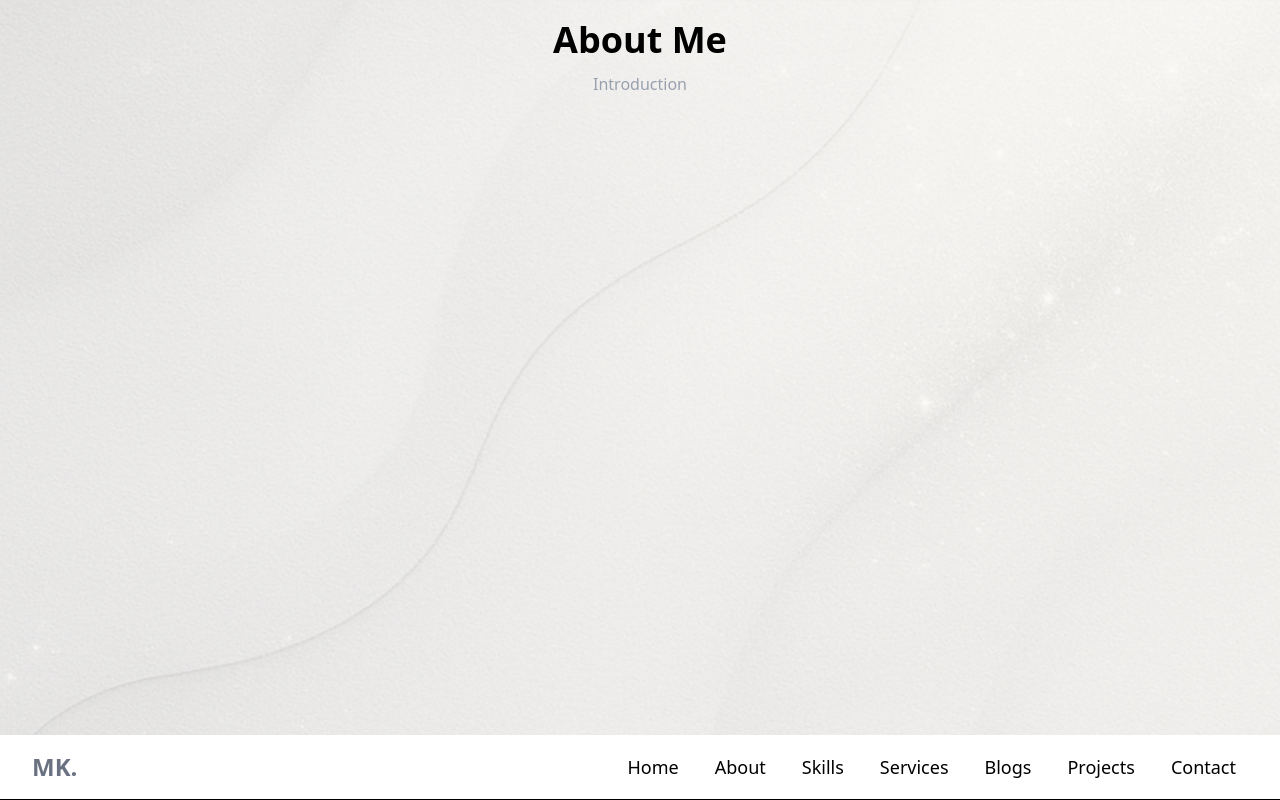
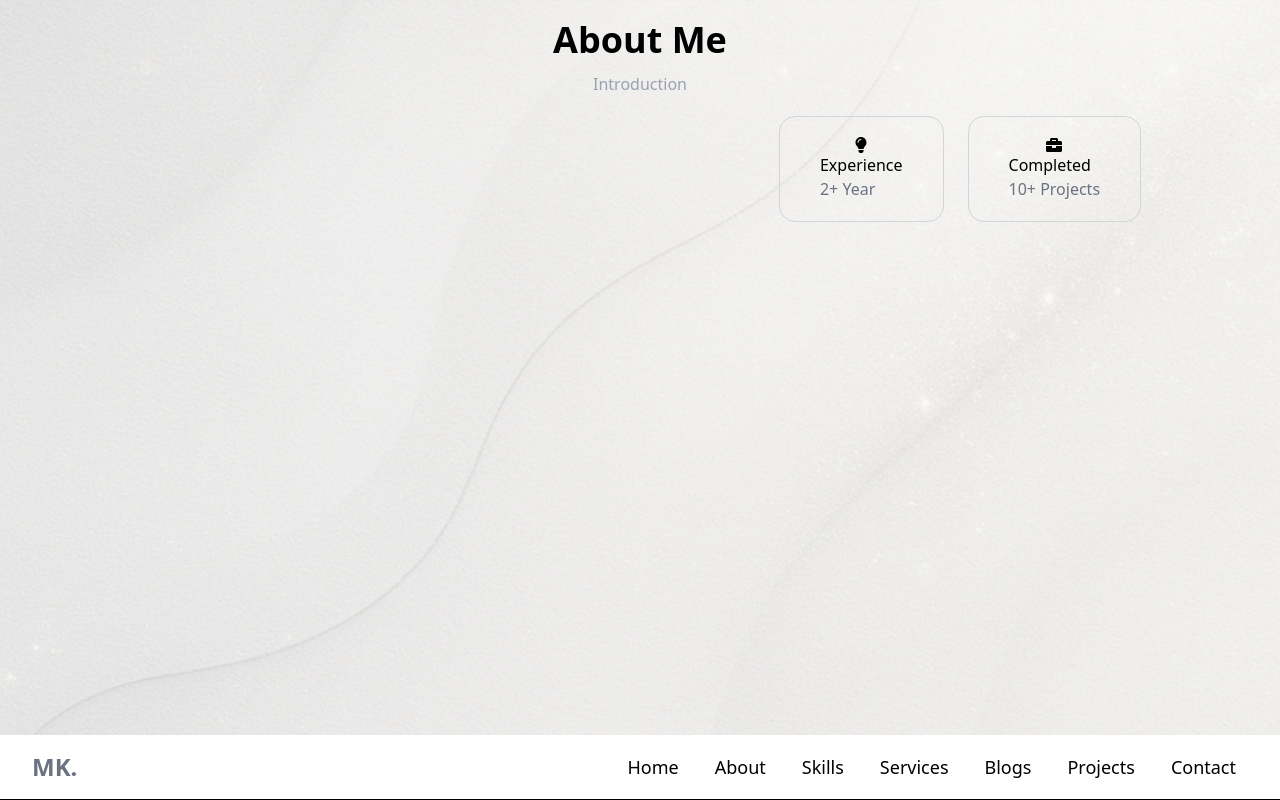
Before and after one commit to KorirMoze/nextjsportfolio, a Next.js app: page /about in a window 1280 px wide. Shown: the top 800 px of the page. Built offline with nearby package versions, Linux system fonts and the light colour scheme.

Commit message:
Update About page

```diff
--- a/app/about/page.jsx
+++ b/app/about/page.jsx
@@ -1,5 +1,6 @@
 import Banner from '@/components/Banner'
 import React from 'react'
+import { FaLightbulb, FaBriefcase } from "react-icons/fa";
 
 const AboutSection = () => {
   return (
@@ -8,7 +9,7 @@ const AboutSection = () => {
         <h1 className='text-3xl sm:text-4xl font-bold mb-3 pt-5 text-black-600'>About Me</h1>
         <p className='text-gray-400 '>Introduction</p>
       </div>
-      <div className='max-w-7xl mx-auto flex flex-col md:flex-row justify-between items-start gap-12'>
+      <div className='max-w-7xl mx-auto flex flex-col md:flex-row justify-between items-start gap-12 '>
         {/*left side*/}
         <div className="w-full md:w-1/2 space-y-8">
         {/*Image*/}
@@ -16,7 +17,23 @@ const AboutSection = () => {
 
         {/*right side*/}
         <div className='max-w-7xl mx-auto flex flex-col md:flex-row justify-between items-start gap-12'>
+          {/* icons*/}
+          <div className='max-w-7xl mx-auto flex flex-col md:flex-row justify-between items-start gap-6'>
+            <div className='px-10  py-5  border-gray-300 border-1 rounded-2xl mt-5 '>
+              <FaLightbulb className='mx-auto ' />
+              <p className=''>Experience</p>
+              <p className='text-gray-500'>2+ Year</p>
+            </div>
+            <div className='px-10  py-5  border-gray-300 border-1 rounded-2xl mt-5 '>
+              <FaBriefcase className='mx-auto'/>
+              <p className=''>Completed</p>
+              <p className='text-gray-500'>10+ Projects</p>
+            </div>
+          </div>
+          {/* Description */}
+          <div className='mt-3 text-gray-400 '>
 
+          </div>
         </div>
       </div>
     </Banner>
```
